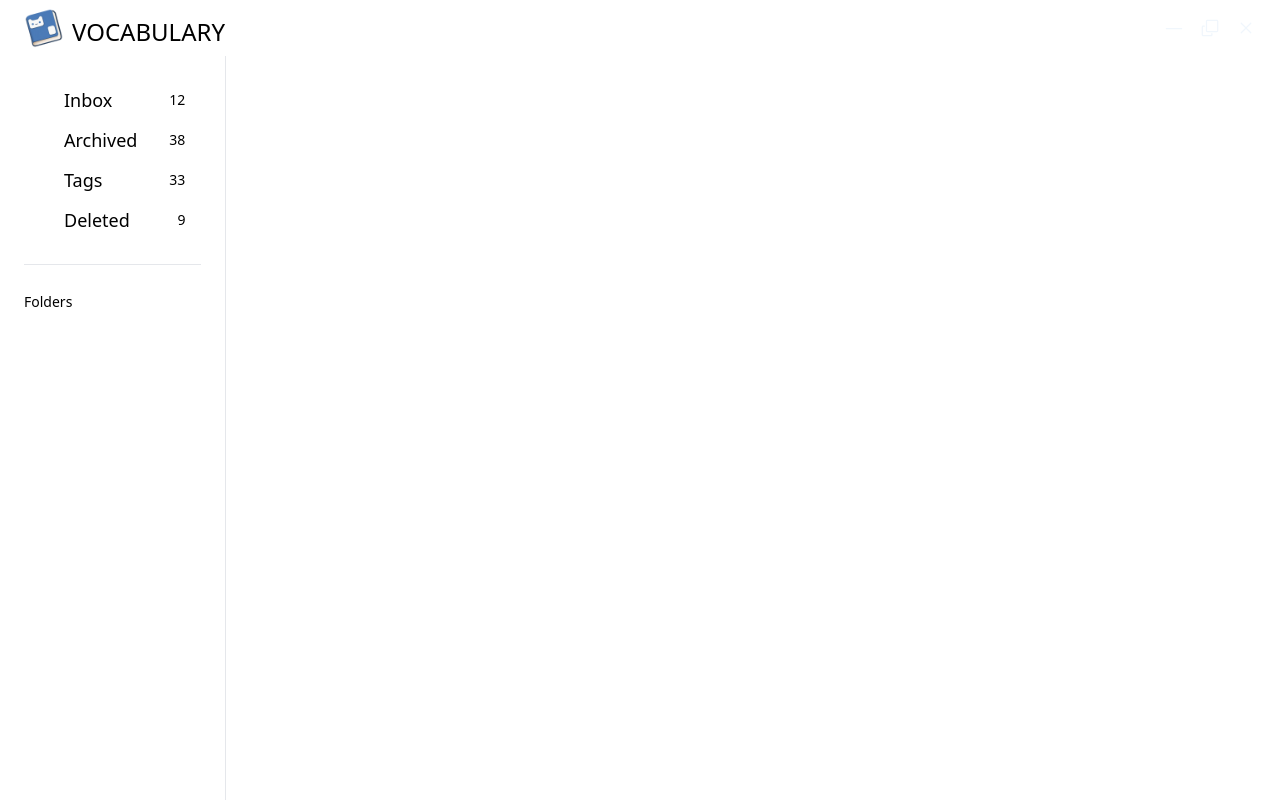
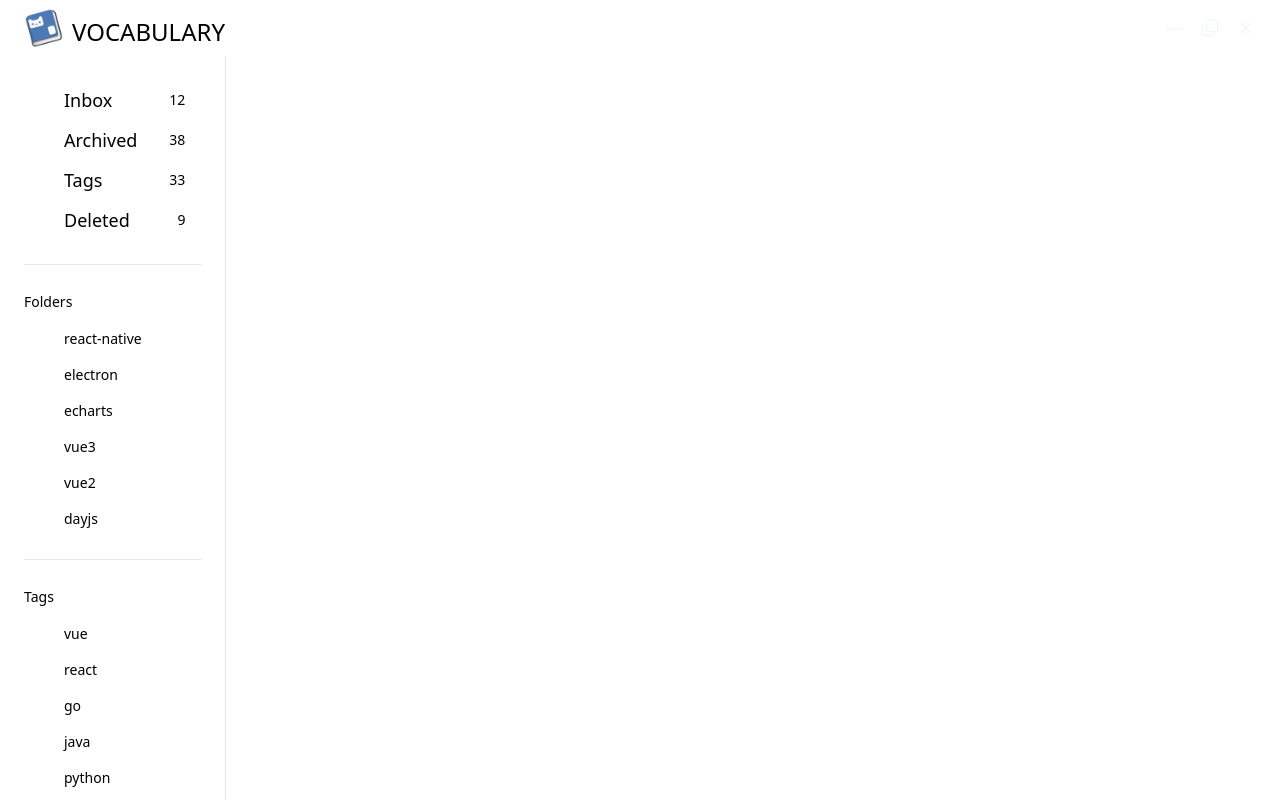
Before and after one commit to Caffeine19/vocabulary, a Vue app: page / in a window 1280 px wide. Built offline with nearby package versions, Linux system fonts and the light colour scheme.

Commit message:
:sparkles: finish nav

```diff
--- a/src/App.vue
+++ b/src/App.vue
@@ -2,16 +2,24 @@
 import TitleBar from './components/TitleBar'
 import StatusTabGroup from './components/StatusTab'
 import Divider from './components/Divider.vue'
+import FolderTabGroup from './components/FolderTabGroup.vue'
+import TagTabGroup from './components/TagTabGroup.vue'
 </script>
 <template>
-  <div class="flex flex-col w-screen h-screen">
+  <div class="flex flex-col w-screen h-screen overflow-hidden">
     <TitleBar></TitleBar>
-    <main class="dark:bg-primer-dark-gray-900 grow flex items-stretch">
-      <nav class="p-6 space-y-6">
+    <main class="dark:bg-primer-dark-gray-900 grow flex items-stretch overflow-hidden">
+      <nav class="p-6 space-y-6 overflow-auto">
         <StatusTabGroup></StatusTabGroup>
         <Divider></Divider>
-        <div>
+        <div class="space-y-2.5">
           <span class="dark:text-primer-dark-gray-0 text-sm font-normal">Folders</span>
+          <FolderTabGroup></FolderTabGroup>
+        </div>
+        <Divider></Divider>
+        <div class="space-y-2.5">
+          <span class="dark:text-primer-dark-gray-0 text-sm font-normal">Tags</span>
+          <TagTabGroup></TagTabGroup>
         </div>
       </nav>
       <Divider type="vertical"></Divider>
--- a/src/components/Divider.vue
+++ b/src/components/Divider.vue
@@ -3,7 +3,7 @@ type DividerType = 'vertical' | 'horizontal'
 
 defineOptions({ name: 'VDivider' })
 
-const props = withDefaults(defineProps<{ type: DividerType }>(), { type: 'horizontal' })
+withDefaults(defineProps<{ type: DividerType }>(), { type: 'horizontal' })
 
 const verticalClass = 'w-[1px] border-l'
 const horizontalClass = 'h-[1px] border-t'
@@ -11,7 +11,7 @@ const horizontalClass = 'h-[1px] border-t'
 <template>
   <div
     :class="
-      (props.type === 'vertical' ? verticalClass : horizontalClass) +
+      (type === 'vertical' ? verticalClass : horizontalClass) +
       ' ' +
       'dark:border-primer-dark-gray-600'
     "
--- /dev/null
+++ b/src/components/FolderTab.vue
@@ -0,0 +1,27 @@
+<script setup lang="ts">
+import FileDirectoryFill16 from './Icon/FileDirectoryFill16.vue'
+
+defineOptions({ name: 'VFolderTab' })
+defineProps<{ label: string; selected: boolean }>()
+</script>
+<template>
+  <li class="group">
+    <a class="flex items-center space-x-1 w-full" href="">
+      <div
+        class="w-1 h-6 rounded-md dark:bg-primer-dark-blue-500"
+        :class="selected ? 'opacity-100' : 'opacity-0'"
+      ></div>
+      <div
+        class="flex items-center space-x-2 px-2 py-1.5 rounded-md grow transition-colors"
+        :class="
+          selected
+            ? ' dark:bg-primer-dark-gray-200/[0.08] dark:group-hover:bg-primer-dark-gray-200/[0.12] '
+            : ' dark:group-hover:bg-primer-dark-gray-200/[0.12] '
+        "
+      >
+        <FileDirectoryFill16 class="dark:fill-primer-dark-gray-400"></FileDirectoryFill16>
+        <span class="dark:text-primer-dark-gray-100 text-sm font-normal">{{ label }}</span>
+      </div>
+    </a>
+  </li>
+</template>
--- /dev/null
+++ b/src/components/FolderTabGroup.vue
@@ -0,0 +1,19 @@
+<script setup lang="ts">
+import { ref } from 'vue'
+
+import FolderTab from './FolderTab.vue'
+
+defineOptions({ name: 'VFolderTabGroup' })
+
+const folderList = ref(['react-native', 'electron', 'echarts', 'vue3', 'vue2', 'dayjs'])
+</script>
+<template>
+  <ul class="flex flex-col space-y-1 items-stretch">
+    <FolderTab
+      v-for="(folder, index) in folderList"
+      :key="index"
+      :label="folder"
+      :selected="index === 2"
+    ></FolderTab>
+  </ul>
+</template>
--- /dev/null
+++ b/src/components/Icon/FileDirectoryFill16.vue
@@ -0,0 +1,12 @@
+<script setup lang="ts">
+defineOptions({ name: 'VFileDirectoryFill16' })
+</script>
+<template>
+  <svg width="16" height="16" viewBox="0 0 16 16" fill="none" xmlns="http://www.w3.org/2000/svg">
+    <path
+      fill-rule="evenodd"
+      clip-rule="evenodd"
+      d="M1.75 1C1.28587 1 0.840752 1.18437 0.512563 1.51256C0.184374 1.84075 0 2.28587 0 2.75V13.25C0 14.216 0.784 15 1.75 15H14.25C14.7141 15 15.1592 14.8156 15.4874 14.4874C15.8156 14.1592 16 13.7141 16 13.25V4.75C16 4.28587 15.8156 3.84075 15.4874 3.51256C15.1592 3.18437 14.7141 3 14.25 3H7.75C7.71119 3 7.67291 2.99096 7.6382 2.97361C7.60348 2.95625 7.57329 2.93105 7.55 2.9L6.65 1.7C6.32 1.26 5.8 1 5.25 1H1.75Z"
+    />
+  </svg>
+</template>
--- /dev/null
+++ b/src/components/Icon/Tag16.vue
@@ -0,0 +1,12 @@
+<script setup lang="ts">
+defineOptions({ name: 'VTag16' })
+</script>
+<template>
+  <svg width="16" height="16" viewBox="0 0 16 16" fill="none" xmlns="http://www.w3.org/2000/svg">
+    <path
+      fill-rule="evenodd"
+      clip-rule="evenodd"
+      d="M2.5 7.775V2.75C2.5 2.6837 2.52634 2.62011 2.57322 2.57322C2.62011 2.52634 2.6837 2.5 2.75 2.5H7.775C7.80785 2.49994 7.84039 2.50636 7.87077 2.51888C7.90114 2.53141 7.92874 2.5498 7.952 2.573L14.202 8.823C14.2253 8.84622 14.2438 8.87381 14.2564 8.90418C14.269 8.93456 14.2754 8.96712 14.2754 9C14.2754 9.03288 14.269 9.06544 14.2564 9.09582C14.2438 9.12619 14.2253 9.15378 14.202 9.177L9.177 14.202C9.15378 14.2253 9.12619 14.2438 9.09582 14.2564C9.06544 14.269 9.03288 14.2754 9 14.2754C8.96712 14.2754 8.93456 14.269 8.90418 14.2564C8.87381 14.2438 8.84622 14.2253 8.823 14.202L2.573 7.952C2.5498 7.92874 2.53141 7.90114 2.51888 7.87077C2.50636 7.84039 2.49994 7.80785 2.5 7.775ZM1 7.775V2.75C1 1.784 1.784 1 2.75 1H7.775C8.239 1 8.685 1.184 9.013 1.513L15.263 7.763C15.5909 8.09115 15.7751 8.53609 15.7751 9C15.7751 9.46391 15.5909 9.90885 15.263 10.237L10.237 15.263C9.90885 15.5909 9.46391 15.7751 9 15.7751C8.53609 15.7751 8.09115 15.5909 7.763 15.263L1.513 9.013C1.35035 8.85047 1.22133 8.65747 1.1333 8.44505C1.04528 8.23263 0.999983 8.00494 1 7.775ZM6 5C5.73478 5 5.48043 5.10536 5.29289 5.29289C5.10536 5.48043 5 5.73478 5 6C5 6.26522 5.10536 6.51957 5.29289 6.70711C5.48043 6.89464 5.73478 7 6 7C6.26522 7 6.51957 6.89464 6.70711 6.70711C6.89464 6.51957 7 6.26522 7 6C7 5.73478 6.89464 5.48043 6.70711 5.29289C6.51957 5.10536 6.26522 5 6 5Z"
+    />
+  </svg>
+</template>
--- /dev/null
+++ b/src/components/TagTab.vue
@@ -0,0 +1,27 @@
+<script setup lang="ts">
+import Tag16 from './Icon/Tag16.vue'
+
+defineOptions({ name: 'VFolderTab' })
+defineProps<{ label: string; selected: boolean }>()
+</script>
+<template>
+  <li class="group">
+    <a class="flex items-center space-x-1 w-full" href="">
+      <div
+        class="w-1 h-6 rounded-md dark:bg-primer-dark-blue-500"
+        :class="selected ? 'opacity-100' : 'opacity-0'"
+      ></div>
+      <div
+        class="flex items-center space-x-2 px-2 py-1.5 rounded-md grow transition-colors"
+        :class="
+          selected
+            ? ' dark:bg-primer-dark-gray-200/[0.08] dark:group-hover:bg-primer-dark-gray-200/[0.12] '
+            : ' dark:group-hover:bg-primer-dark-gray-200/[0.12] '
+        "
+      >
+        <Tag16 class="dark:fill-primer-dark-gray-400"></Tag16>
+        <span class="dark:text-primer-dark-gray-100 text-sm font-normal">{{ label }}</span>
+      </div>
+    </a>
+  </li>
+</template>
--- /dev/null
+++ b/src/components/TagTabGroup.vue
@@ -0,0 +1,19 @@
+<script setup lang="ts">
+import { ref } from 'vue'
+
+import TagTab from './TagTab.vue'
+
+defineOptions({ name: 'VTagTabGroup' })
+
+const TagList = ref(['vue', 'react', 'go', 'java', 'python', 'scss'])
+</script>
+<template>
+  <ul class="flex flex-col space-y-1 items-stretch">
+    <TagTab
+      v-for="(Tag, index) in TagList"
+      :key="index"
+      :label="Tag"
+      :selected="index === 2"
+    ></TagTab>
+  </ul>
+</template>
--- a/tailwind.config.js
+++ b/tailwind.config.js
@@ -13,7 +13,10 @@ export default {
           700: '#21262D',
           900: '#0D1117'
         },
-        'primer-dark-white': '#FFFFFF'
+        'primer-dark-white': '#FFFFFF',
+        'primer-dark-blue': {
+          500: '#1F6FEB'
+        }
       }
     }
   },
```
